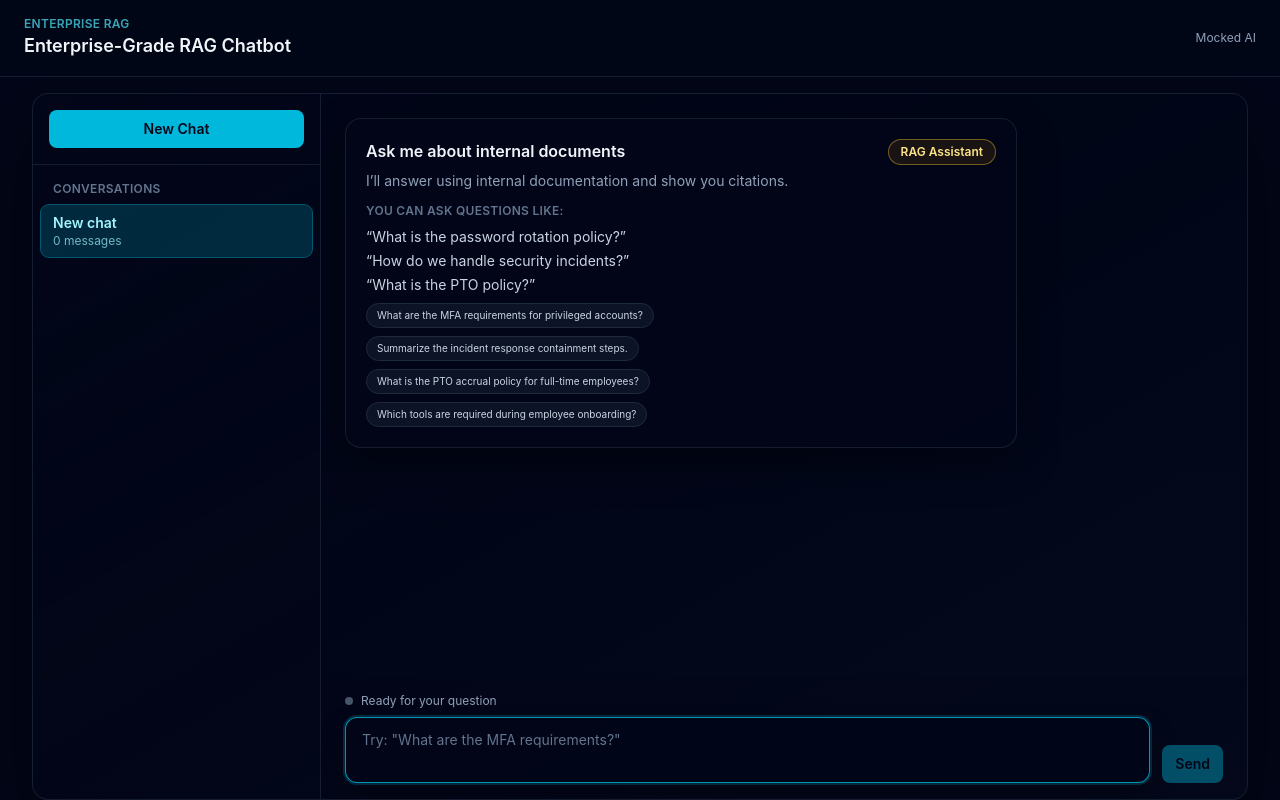
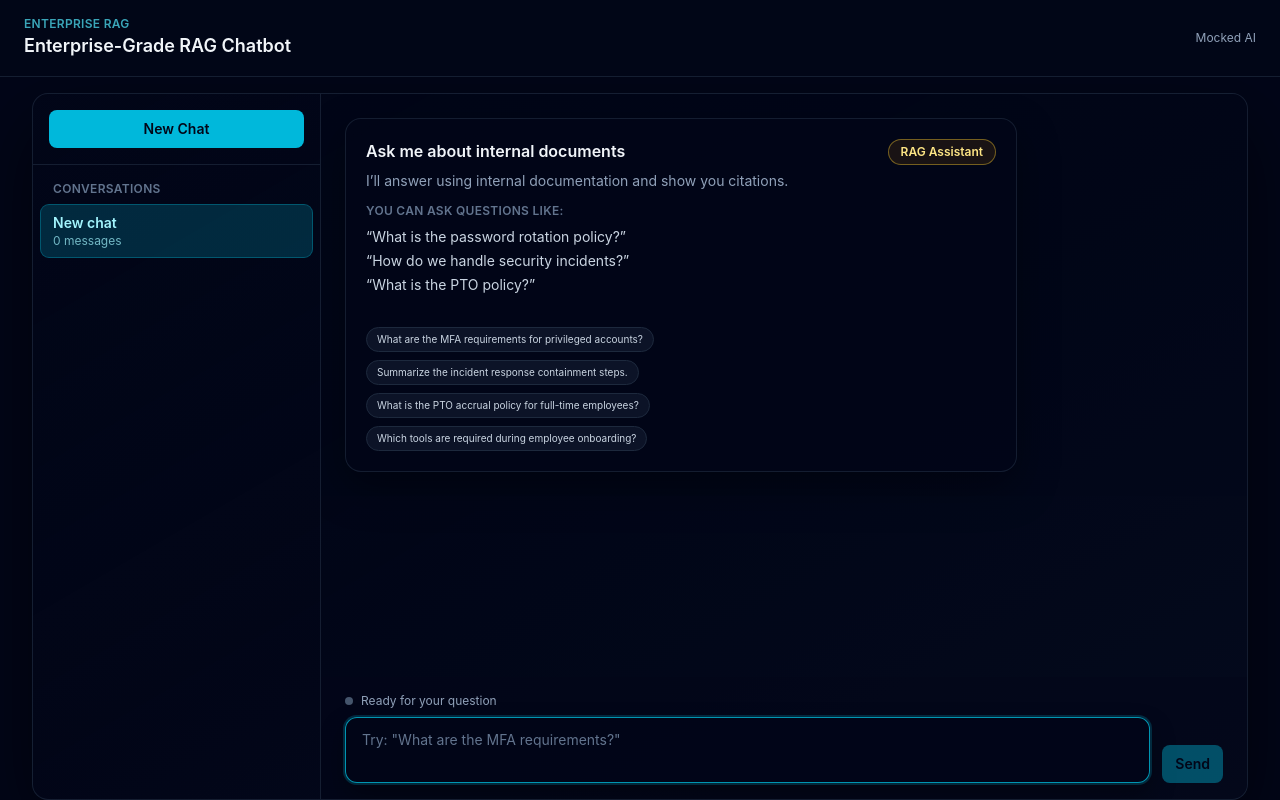
Before and after one commit to manroop79/RAG-chat-vectoriq, a React (Vite) app: page / in a window 1280 px wide. Built offline with nearby package versions, Linux system fonts and the light colour scheme.

Commit message:
Adjust prompt spacing

```diff
--- a/src/Chat/ChatPanel.tsx
+++ b/src/Chat/ChatPanel.tsx
@@ -100,7 +100,7 @@ export const ChatPanel = ({
                 <li>“What is the PTO policy?”</li>
               </ul>
             </motion.div>
-            <motion.div className="mt-3 flex flex-col gap-2 xl:mt-2" variants={introItem}>
+            <motion.div className="mt-3 flex flex-col gap-2 xl:mt-8" variants={introItem}>
               {suggestions.map((prompt) => (
                 <button
                   key={prompt}
```
